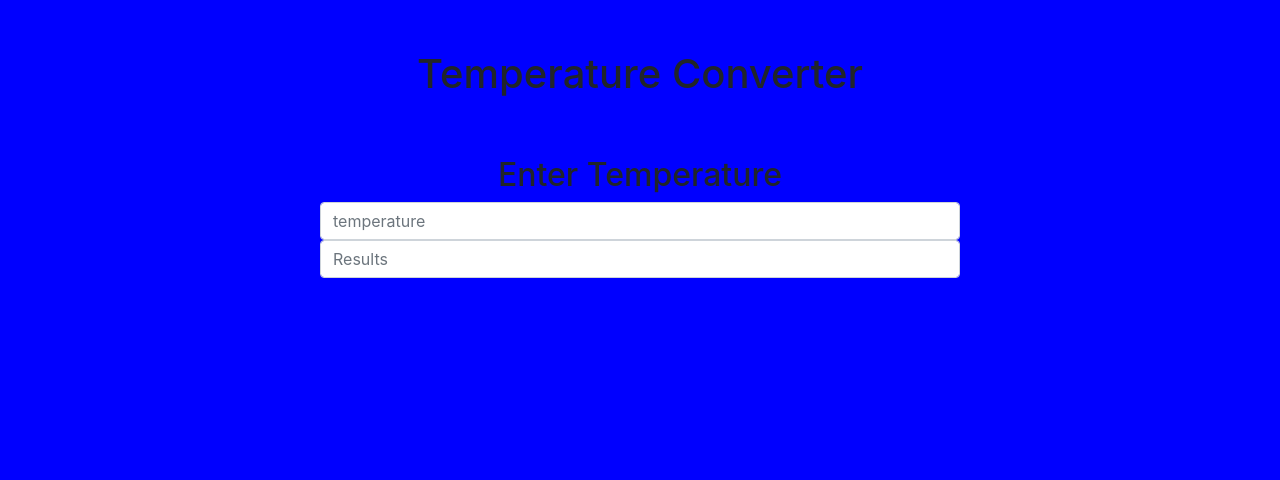
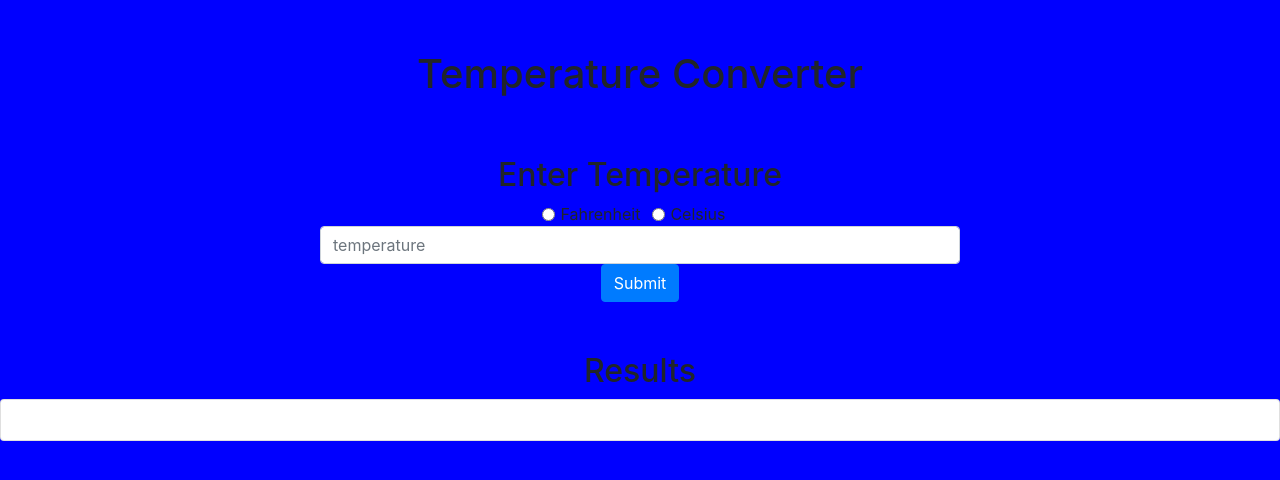
Before and after one commit to phillipsja97/Temperature-Converter, a plain HTML site: page index.html in a window 1280 px wide. Drawn offline with nearby package versions, Linux system fonts and the light colour scheme.

Commit message:
submit button functions

```diff
--- a/index.html
+++ b/index.html
@@ -19,14 +19,32 @@
     </div>
 
     <div class="d-flex justify-content-center">
-    <input class="form-control col-6" type="text" placeholder="temperature">
+        <div class="form-check form-check-inline">
+         <input class="form-check-input" type="radio" name="inlineRadioOptions" id="inlineRadio1" value="option1">
+          <label class="form-check-label" for="inlineRadio1">Fahrenheit</label>
+        </div>
+        <div class="form-check form-check-inline">
+         <input class="form-check-input" type="radio" name="inlineRadioOptions" id="inlineRadio2" value="option2">
+          <label class="form-check-label" for="inlineRadio2">Celsius</label>
+        </div>
     </div>
 
+    <div class="d-flex justify-content-center">
+    <input class="form-control col-6" type="text" id="inputNumber" placeholder="temperature">
+    </div>
 
+    <div class="submitButton d-flex justify-content-center">
+    <button type="button" class="btn btn-primary" id="submitButton">Submit</button>
+    </div>
 
-    <div class="resultsField d-flex justify-content-center">
-    <input class="form-control col-6" type="text" placeholder="Results">
+    <div class="results text-center">
+        <h2>Results</h2>
+    </div>
 
+    <div class="card d-flex justify-content-center">
+        <div class="card-body col-6" id="resultsField">
+        </div>
+      </div>
 
     <script src="./main.js"></script>
 </body>
--- a/main.css
+++ b/main.css
@@ -5,3 +5,7 @@ body {
 .title {
     padding: 50px 50px 50px 50px;
 }
+
+.submitButton {
+    padding-bottom: 50px;
+}
--- a/main.js
+++ b/main.js
@@ -1 +1,30 @@
-console.log('hi');
+// const input = document.getElementById('submit');
+
+printToDom = (divId, stringToPrint) => {
+    document.getElementById(divId).innerHTML += stringToPrint;
+};
+
+// const input = document.getElementById('submit').addEventListener('click', (event) => {
+//     inputSubmit = event.target.id;
+
+// });
+
+// const input = document.getElementById('inputNumber');
+// console.log(input);
+// const celsius = 30;
+// const fahrenheit = 50;
+
+const toFahrenheit = () => {
+    let input = document.getElementById('inputNumber').value * (9/5) + 32;
+    let fahrenheit = Math.round(input);
+    printToDom('resultsField', `<h3>${fahrenheit}</h3>`)
+
+};
+
+submitButton.addEventListener('click', toFahrenheit);
+
+// const toCelsius = () => {
+//     let input = (document.getElementById('inputNumber').value - 32) * 5/9
+//     let celsius = Math.round(input);
+//     printToDom('resultsField', `<h3>${fahrenheit}</h3>`)
+// };
```
